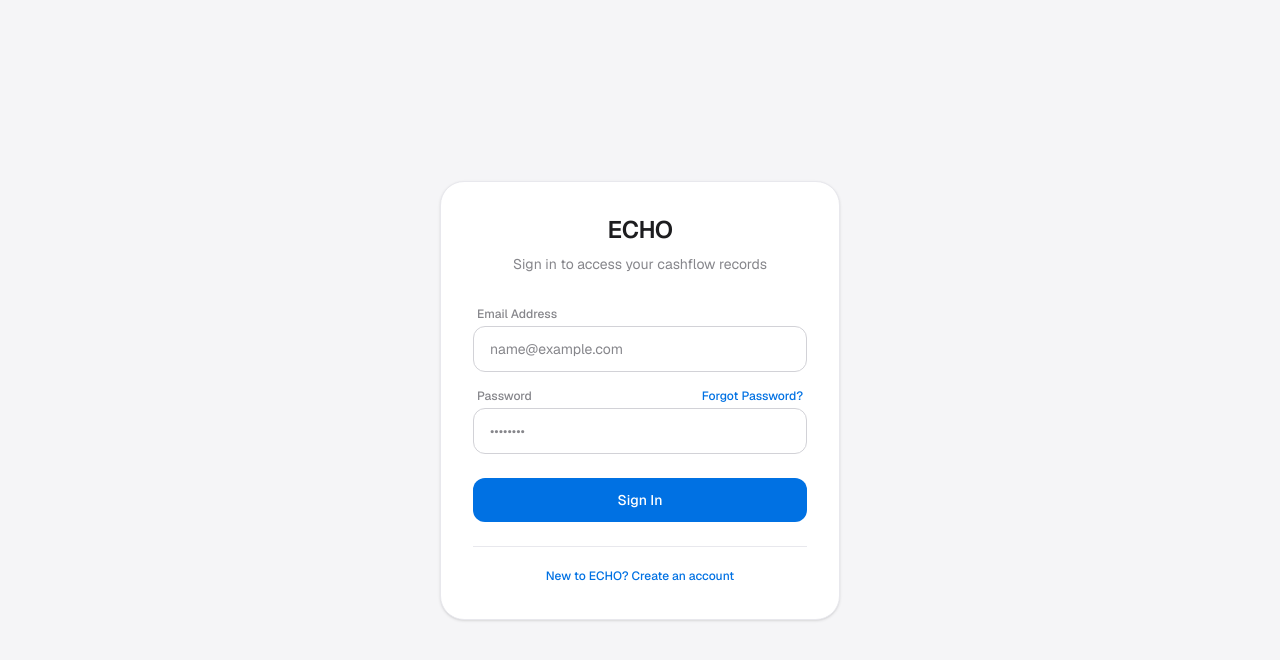
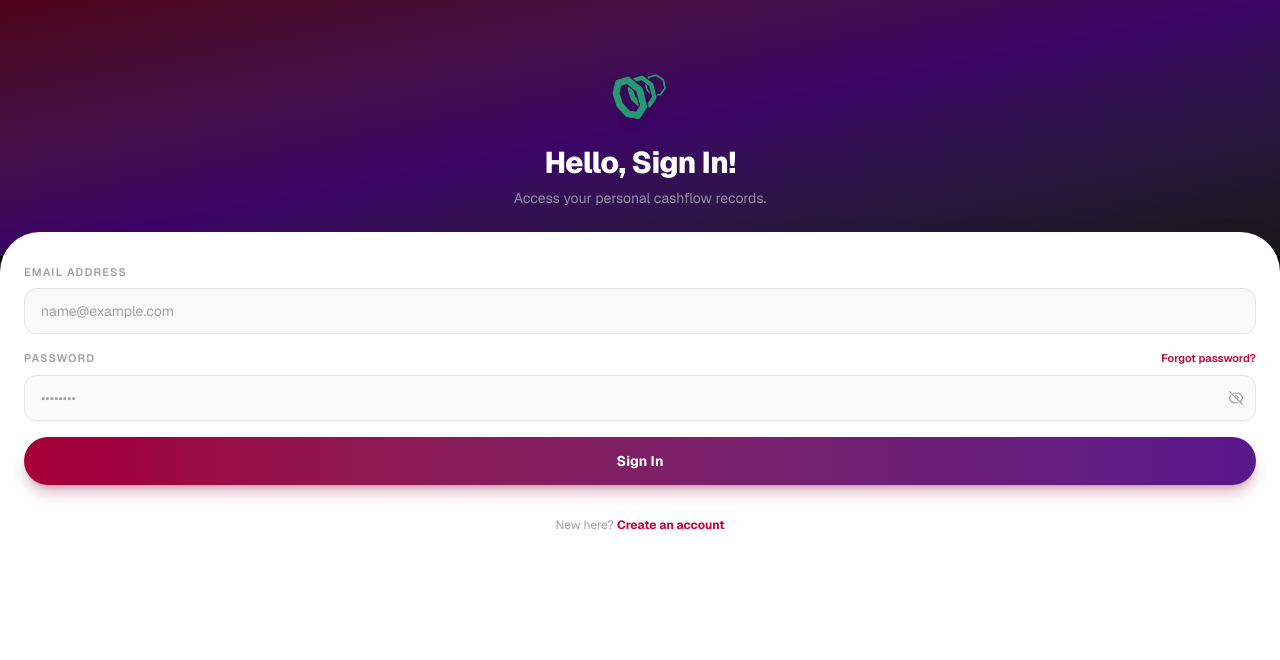
Before and after one commit to amseph/echo, a Next.js app: page /login in a window 1280 px wide. Shown: the top 660 px of the page. Built offline with nearby package versions, Linux system fonts and the light colour scheme; no server answers.

Commit message:
login UI

```diff
--- a/app/login/page.tsx
+++ b/app/login/page.tsx
@@ -15,6 +15,9 @@ export default function AuthPage() {
     // New state to trigger the check-email screen
     const [showEmailCheck, setShowEmailCheck] = useState(false);
     const [showReset, setShowReset] = useState(false);
+
+    // Password visibility toggles
+    const [showPassword, setShowPassword] = useState(false);
 
     const handleAuth = async (e: React.FormEvent) => {
         e.preventDefault();
@@ -70,23 +73,75 @@ export default function AuthPage() {
         }
     };
 
+    // --- Derived header text ---
+    const headerTitle = showEmailCheck
+        ? 'Check Your Email'
+        : showReset
+        ? 'Reset Password'
+        : isSignUp
+        ? 'Create Account'
+        : 'Hello, Sign In!';
+
+    const headerSubtitle = showEmailCheck
+        ? null
+        : showReset
+        ? 'Enter your email and we\'ll send a reset link.'
+        : isSignUp
+        ? 'Start tracking your cashflow habits.'
+        : 'Access your personal cashflow records.';
+
+    // Eye icon helper
+    const EyeIcon = ({ open }: { open: boolean }) =>
+        open ? (
+            <svg xmlns="http://www.w3.org/2000/svg" fill="none" viewBox="0 0 24 24" strokeWidth={1.8} stroke="currentColor" className="w-4 h-4">
+                <path strokeLinecap="round" strokeLinejoin="round" d="M2.036 12.322a1.012 1.012 0 0 1 0-.639C3.423 7.51 7.36 4.5 12 4.5c4.638 0 8.573 3.007 9.963 7.178.07.207.07.431 0 .639C20.577 16.49 16.64 19.5 12 19.5c-4.638 0-8.573-3.007-9.963-7.178Z" />
+                <path strokeLinecap="round" strokeLinejoin="round" d="M15 12a3 3 0 1 1-6 0 3 3 0 0 1 6 0Z" />
+            </svg>
+        ) : (
+            <svg xmlns="http://www.w3.org/2000/svg" fill="none" viewBox="0 0 24 24" strokeWidth={1.8} stroke="currentColor" className="w-4 h-4">
+                <path strokeLinecap="round" strokeLinejoin="round" d="M3.98 8.223A10.477 10.477 0 0 0 1.934 12C3.226 16.338 7.244 19.5 12 19.5c.993 0 1.953-.138 2.863-.395M6.228 6.228A10.451 10.451 0 0 1 12 4.5c4.756 0 8.773 3.162 10.065 7.498a10.522 10.522 0 0 1-4.293 5.774M6.228 6.228 3 3m3.228 3.228 3.65 3.65m7.894 7.894L21 21m-3.228-3.228-3.65-3.65m0 0a3 3 0 1 0-4.243-4.243m4.242 4.242L9.88 9.88" />
+            </svg>
+        );
+
     return (
-        <div className="flex min-h-screen items-center justify-center bg-[#f5f5f7] px-4 font-sans antialiased text-[#1d1d1f]">
-            <div className="w-full max-w-[400px] rounded-3xl border border-[#e8e8ed] bg-white p-8 shadow-sm transition-all duration-300">
+        <div className="flex min-h-screen flex-col bg-neutral-950 font-sans antialiased">
 
-                {/* CONDITION 1: Show this screen ONLY right after a successful signup or reset request */}
+            {/* ── GRADIENT HEADER ── */}
+            <div className="relative flex flex-col items-center justify-end bg-gradient-to-br from-rose-950 via-purple-950 to-neutral-900 px-6 pt-16 pb-12 text-center">
+                {/* Logo */}
+                <img
+                    src="/icon-512.png"
+                    className="w-16 h-16 mx-auto mb-4 object-contain drop-shadow-lg"
+                    alt="ECHO Logo"
+                />
+
+                {/* Dynamic heading */}
+                <h1 className="text-3xl font-extrabold tracking-tight text-white leading-tight">
+                    {headerTitle}
+                </h1>
+                {headerSubtitle && (
+                    <p className="mt-1.5 text-sm text-white/50 max-w-[260px]">
+                        {headerSubtitle}
+                    </p>
+                )}
+            </div>
+
+            {/* ── FORM CARD ── overlaps gradient by pulling up with negative margin */}
+            <div className="relative z-10 -mt-6 flex-1 rounded-t-[2.5rem] bg-white px-6 pt-8 pb-10 shadow-2xl">
+
+                {/* CONDITION 1: Email check / confirmation screen */}
                 {showEmailCheck ? (
-                    <div className="text-center py-4">
-                        {/* Minimalist Mail Icon */}
-                        <div className="mx-auto mb-5 flex h-14 w-14 items-center justify-center rounded-2xl bg-[#f5f5f7] text-[#0071e3]">
-                            <svg xmlns="http://www.w3.org/2000/svg" fill="none" viewBox="0 0 24 24" strokeWidth={1.5} stroke="currentColor" className="w-7 h-7">
+                    <div className="flex flex-col items-center text-center py-6">
+                        <div className="mb-5 flex h-16 w-16 items-center justify-center rounded-full bg-rose-50 text-rose-600">
+                            <svg xmlns="http://www.w3.org/2000/svg" fill="none" viewBox="0 0 24 24" strokeWidth={1.5} stroke="currentColor" className="w-8 h-8">
                                 <path strokeLinecap="round" strokeLinejoin="round" d="M21.75 6.75v10.5a2.25 2.25 0 0 1-2.25 2.25H4.5A2.25 2.25 0 0 1 2.25 17.25V6.75m19.5 0A2.25 2.25 0 0 0 19.5 4.5H4.5a2.25 2.25 0 0 0-2.25 2.25m19.5 0v.243a2.25 2.25 0 0 1-1.07 1.916l-7.5 4.615a2.25 2.25 0 0 1-2.36 0L3.32 8.91a2.25 2.25 0 0 1-1.07-1.916V6.75" />
                             </svg>
                         </div>
 
-                        <h1 className="text-xl font-semibold tracking-tight text-[#1d1d1f]">Check your email</h1>
-                        <p className="mt-3 text-sm leading-relaxed text-[#86868b]">
-                            We sent a link to <span className="font-medium text-[#1d1d1f]">{email}</span>. Please check your inbox.
+                        <p className="text-base font-semibold text-neutral-800">Link sent to</p>
+                        <p className="mt-1 text-sm font-medium text-rose-700 break-all">{email}</p>
+                        <p className="mt-3 text-xs text-neutral-400 leading-relaxed max-w-[260px]">
+                            Check your inbox and click the link to continue. It may take a minute.
                         </p>
 
                         <button
@@ -98,7 +153,7 @@ export default function AuthPage() {
                                 setEmail('');
                                 setPassword('');
                             }}
-                            className="mt-8 w-full rounded-xl bg-[#0071e3] py-3 text-sm font-medium text-white transition-all duration-200 hover:bg-[#0077ed]"
+                            className="mt-8 w-full rounded-full bg-gradient-to-r from-rose-800 to-purple-900 py-3.5 text-sm font-bold text-white shadow-lg shadow-rose-900/30 transition-all hover:opacity-90 active:scale-[0.98]"
                         >
                             Back to Sign In
                         </button>
@@ -107,89 +162,84 @@ export default function AuthPage() {
                 ) : showReset ? (
 
                     /* CONDITION 2: Forgot Password View */
-                    <>
-                        <div className="mb-8 text-center">
-                            <h1 className="text-2xl font-semibold tracking-tight text-[#1d1d1f]">Reset Password</h1>
-                            <p className="mt-2 text-sm text-[#86868b]">
-                                Enter your email to receive a reset link.
-                            </p>
-                        </div>
-
+                    <div className="space-y-5">
                         {errorMsg && (
-                            <div className="mb-4 rounded-xl border border-red-200 bg-red-50 p-3 text-xs text-red-600">
+                            <div className="rounded-xl border border-red-200 bg-red-50 p-3 text-xs text-red-600">
                                 {errorMsg}
                             </div>
                         )}
 
                         <form onSubmit={handleResetPassword} className="space-y-4">
+                            {/* Email */}
                             <div>
-                                <label className="block text-xs font-medium text-[#86868b] mb-1 pl-1">Email Address</label>
+                                <label className="block text-[11px] font-semibold uppercase tracking-widest text-neutral-400 mb-2">
+                                    Email Address
+                                </label>
                                 <input
                                     type="email"
                                     required
                                     value={email}
                                     onChange={(e) => setEmail(e.target.value)}
                                     placeholder="name@example.com"
-                                    className="w-full rounded-xl border border-[#d2d2d7] px-4 py-3 text-sm placeholder-[#86868b] outline-none transition-all duration-200 focus:border-[#0071e3] focus:ring-1 focus:ring-[#0071e3]"
+                                    className="w-full rounded-xl border border-neutral-200 bg-neutral-50 px-4 py-3 text-sm text-neutral-900 placeholder-neutral-400 outline-none transition-all focus:border-rose-400 focus:ring-2 focus:ring-rose-100"
                                 />
                             </div>
 
                             <button
                                 type="submit"
                                 disabled={loading}
-                                className="mt-2 w-full rounded-xl bg-[#0071e3] py-3 text-sm font-medium text-white transition-all duration-200 hover:bg-[#0077ed] disabled:bg-[#d2d2d7] disabled:cursor-not-allowed"
+                                className="w-full rounded-full bg-gradient-to-r from-rose-800 to-purple-900 py-3.5 text-sm font-bold text-white shadow-lg shadow-rose-900/30 transition-all hover:opacity-90 active:scale-[0.98] disabled:opacity-50 disabled:cursor-not-allowed"
                             >
-                                {loading ? 'Sending...' : 'Send Reset Link'}
+                                {loading ? 'Sending…' : 'Send Reset Link'}
                             </button>
                         </form>
 
-                        <div className="mt-6 border-t border-[#e8e8ed] pt-4 text-center">
+                        <div className="pt-4 text-center">
                             <button
                                 type="button"
                                 onClick={() => {
                                     setShowReset(false);
                                     setErrorMsg('');
                                 }}
-                                className="text-xs font-medium text-[#0071e3] hover:underline outline-none"
+                                className="text-xs font-semibold text-neutral-400 hover:text-rose-700 underline underline-offset-2 transition-colors outline-none"
                             >
-                                Back to Sign In
+                                ← Back to Sign In
                             </button>
                         </div>
-                    </>
+                    </div>
 
                 ) : (
 
                     /* CONDITION 3: Normal Login / Signup State Forms */
-                    <>
-                        <div className="mb-8 text-center">
-                            <h1 className="text-2xl font-semibold tracking-tight text-[#1d1d1f]">ECHO</h1>
-                            <p className="mt-2 text-sm text-[#86868b]">
-                                {isSignUp ? 'Create an account to start observing habits' : 'Sign in to access your cashflow records'}
-                            </p>
-                        </div>
-
+                    <div className="space-y-5">
                         {errorMsg && (
-                            <div className="mb-4 rounded-xl border border-red-200 bg-red-50 p-3 text-xs text-red-600">
+                            <div className="rounded-xl border border-red-200 bg-red-50 p-3 text-xs text-red-600">
                                 {errorMsg}
                             </div>
                         )}
 
                         <form onSubmit={handleAuth} className="space-y-4">
+                            {/* Email */}
                             <div>
-                                <label className="block text-xs font-medium text-[#86868b] mb-1 pl-1">Email Address</label>
+                                <label className="block text-[11px] font-semibold uppercase tracking-widest text-neutral-400 mb-2">
+                                    Email Address
+                                </label>
                                 <input
                                     type="email"
                                     required
                                     value={email}
                                     onChange={(e) => setEmail(e.target.value)}
                                     placeholder="name@example.com"
-                                    className="w-full rounded-xl border border-[#d2d2d7] px-4 py-3 text-sm placeholder-[#86868b] outline-none transition-all duration-200 focus:border-[#0071e3] focus:ring-1 focus:ring-[#0071e3]"
+                                    className="w-full rounded-xl border border-neutral-200 bg-neutral-50 px-4 py-3 text-sm text-neutral-900 placeholder-neutral-400 outline-none transition-all focus:border-rose-400 focus:ring-2 focus:ring-rose-100"
                                 />
                             </div>
 
+                            {/* Password */}
                             <div>
-                                <div className="flex items-center justify-between mb-1 pl-1 pr-1">
-                                    <label className="block text-xs font-medium text-[#86868b]">Password</label>
+                                <div className="flex items-center justify-between mb-2">
+                                    <label className="block text-[11px] font-semibold uppercase tracking-widest text-neutral-400">
+                                        Password
+                                    </label>
                                     {!isSignUp && (
                                         <button
                                             type="button"
@@ -197,44 +247,56 @@ export default function AuthPage() {
                                                 setShowReset(true);
                                                 setErrorMsg('');
                                             }}
-                                            className="text-xs font-medium text-[#0071e3] hover:underline outline-none"
+                                            className="text-[11px] font-semibold text-rose-700 hover:underline underline-offset-2 outline-none transition-colors"
                                         >
-                                            Forgot Password?
+                                            Forgot password?
                                         </button>
                                     )}
                                 </div>
+                                <div className="relative">
                                     <input
-                                    type="password"
+                                        type={showPassword ? 'text' : 'password'}
                                         required
                                         value={password}
                                         onChange={(e) => setPassword(e.target.value)}
                                         placeholder="••••••••"
-                                    className="w-full rounded-xl border border-[#d2d2d7] px-4 py-3 text-sm placeholder-[#86868b] outline-none transition-all duration-200 focus:border-[#0071e3] focus:ring-1 focus:ring-[#0071e3]"
+                                        className="w-full rounded-xl border border-neutral-200 bg-neutral-50 px-4 py-3 pr-11 text-sm text-neutral-900 placeholder-neutral-400 outline-none transition-all focus:border-rose-400 focus:ring-2 focus:ring-rose-100"
                                     />
+                                    <button
+                                        type="button"
+                                        onClick={() => setShowPassword(!showPassword)}
+                                        className="absolute right-3 top-1/2 -translate-y-1/2 text-neutral-400 hover:text-rose-700 transition-colors outline-none"
+                                        tabIndex={-1}
+                                    >
+                                        <EyeIcon open={showPassword} />
+                                    </button>
+                                </div>
                             </div>
 
                             <button
                                 type="submit"
                                 disabled={loading}
-                                className="mt-2 w-full rounded-xl bg-[#0071e3] py-3 text-sm font-medium text-white transition-all duration-200 hover:bg-[#0077ed] disabled:bg-[#d2d2d7] disabled:cursor-not-allowed"
+                                className="w-full rounded-full bg-gradient-to-r from-rose-800 to-purple-900 py-3.5 text-sm font-bold text-white shadow-lg shadow-rose-900/30 transition-all hover:opacity-90 active:scale-[0.98] disabled:opacity-50 disabled:cursor-not-allowed"
                             >
-                                {loading ? 'Processing...' : isSignUp ? 'Create Account' : 'Sign In'}
+                                {loading ? 'Processing…' : isSignUp ? 'Create Account' : 'Sign In'}
                             </button>
                         </form>
 
-                        <div className="mt-6 border-t border-[#e8e8ed] pt-4 text-center">
+                        {/* State switcher */}
+                        <div className="pt-3 text-center text-xs text-neutral-400">
+                            {isSignUp ? 'Already have an account? ' : 'New here? '}
                             <button
                                 type="button"
                                 onClick={() => {
                                     setIsSignUp(!isSignUp);
                                     setErrorMsg('');
                                 }}
-                                className="text-xs font-medium text-[#0071e3] hover:underline outline-none"
+                                className="font-bold text-rose-700 hover:underline underline-offset-2 outline-none transition-colors"
                             >
-                                {isSignUp ? 'Already have an account? Sign In' : 'New to ECHO? Create an account'}
+                                {isSignUp ? 'Sign In' : 'Create an account'}
                             </button>
                         </div>
-                    </>
+                    </div>
                 )}
             </div>
         </div>
```
Lines whose indentation alone changed are shown as unchanged.
